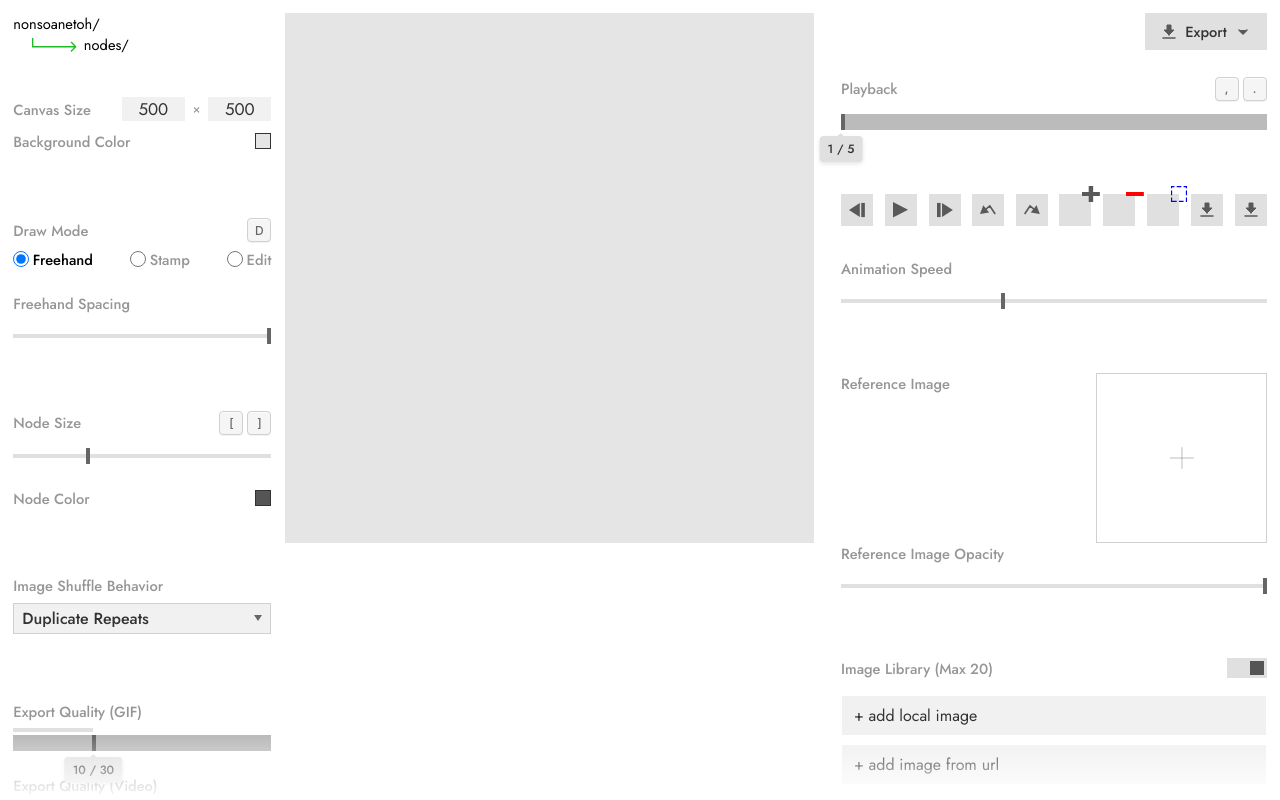
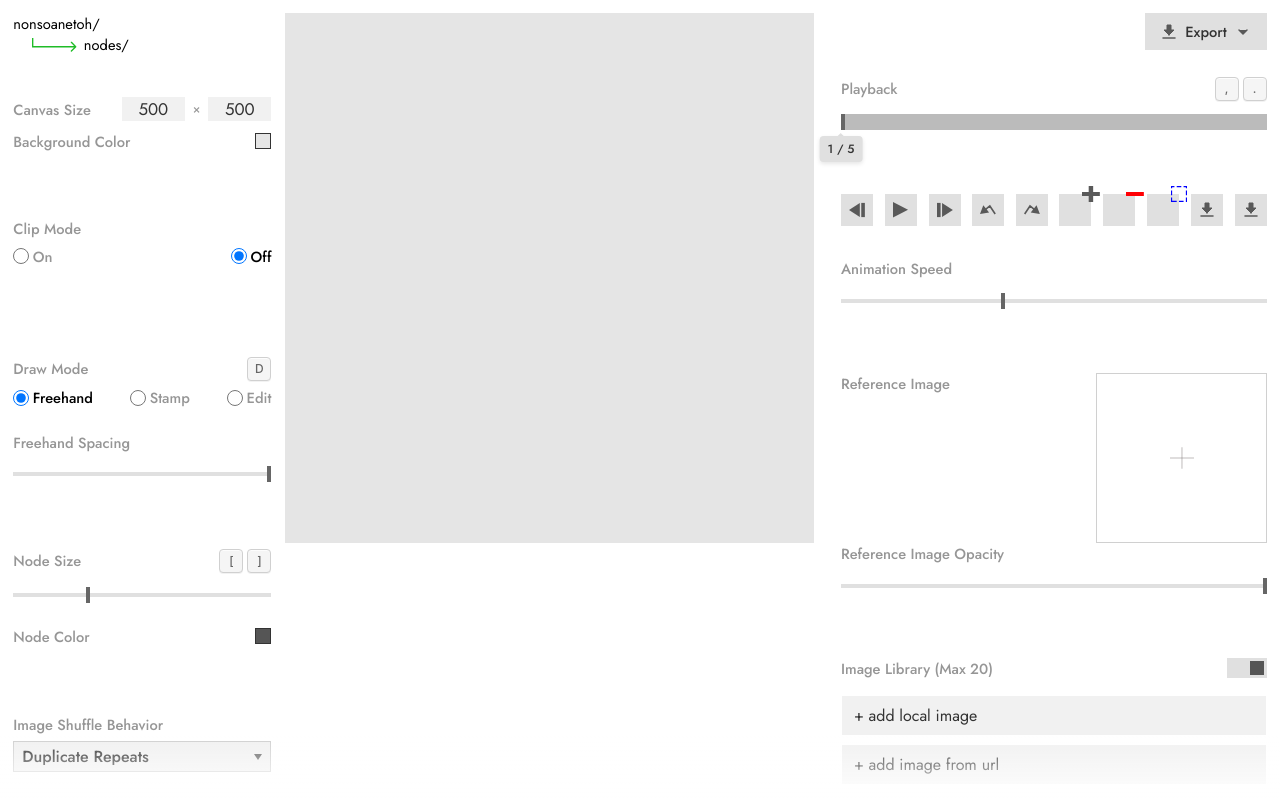
Before and after one commit to nonsoanetoh/nodes, a Next.js app: page / in a window 1280 px wide. Shown: the top 800 px of the page. Built offline with nearby package versions, Linux system fonts and the light colour scheme.

Commit message:
feat: add clip mode toggle and background image input to settings pane

```diff
--- a/src/app/components/settings-pane.tsx
+++ b/src/app/components/settings-pane.tsx
@@ -7,6 +7,7 @@ import RadioInput from "./settings/radio-input";
 import RangeInput from "./settings/range-input";
 import SelectInput from "./settings/select-input";
 import { useProjectContext } from "../context/ProjectContext";
+import ImageInput from "./settings/image-input";
 
 const SettingsPane = () => {
   const { project, updateSettings, setNodeSizeMultiplier } =
@@ -138,6 +139,28 @@ const SettingsPane = () => {
     });
   };
 
+  const handleClipModeChange = (value: string) => {
+    updateSettings({
+      clipMode: value === "On",
+    });
+  };
+
+  const handleClipBackgroundImageChange = (file: File | null) => {
+    if (file) {
+      const reader = new FileReader();
+      reader.onloadend = () => {
+        updateSettings({
+          clipBackgroundImage: reader.result as string,
+        });
+      };
+      reader.readAsDataURL(file);
+    } else {
+      updateSettings({
+        clipBackgroundImage: undefined,
+      });
+    }
+  };
+
   return (
     <section className={styles.settingsPane}>
       <div className="group tight">
@@ -151,6 +174,22 @@ const SettingsPane = () => {
           value={project.backgroundColor}
           onChange={handleBackgroundColorChange}
         />
+      </div>
+      <div className="">
+        <RadioInput
+          label="Clip Mode"
+          values={["On", "Off"]}
+          value={project.clipMode ? "On" : "Off"}
+          onChange={handleClipModeChange}
+        />
+        <br />
+        {project.clipMode && (
+          <ImageInput
+            label="Background Image"
+            value={project.clipBackgroundImage || null}
+            onChange={handleClipBackgroundImageChange}
+          />
+        )}
       </div>
       <div className="group">
         <RadioInput
```
